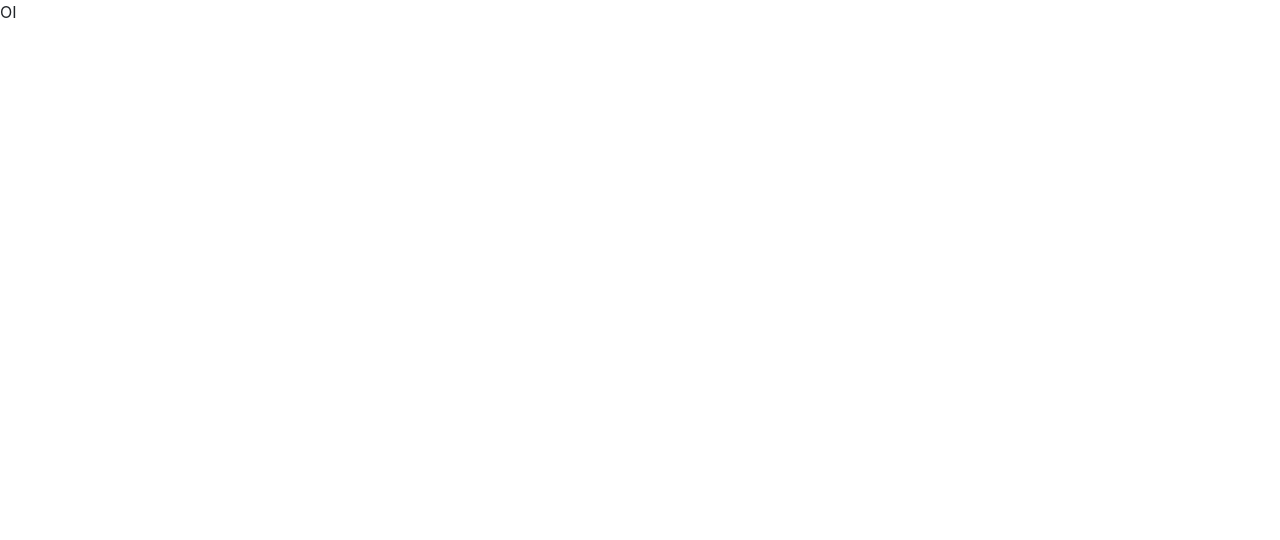
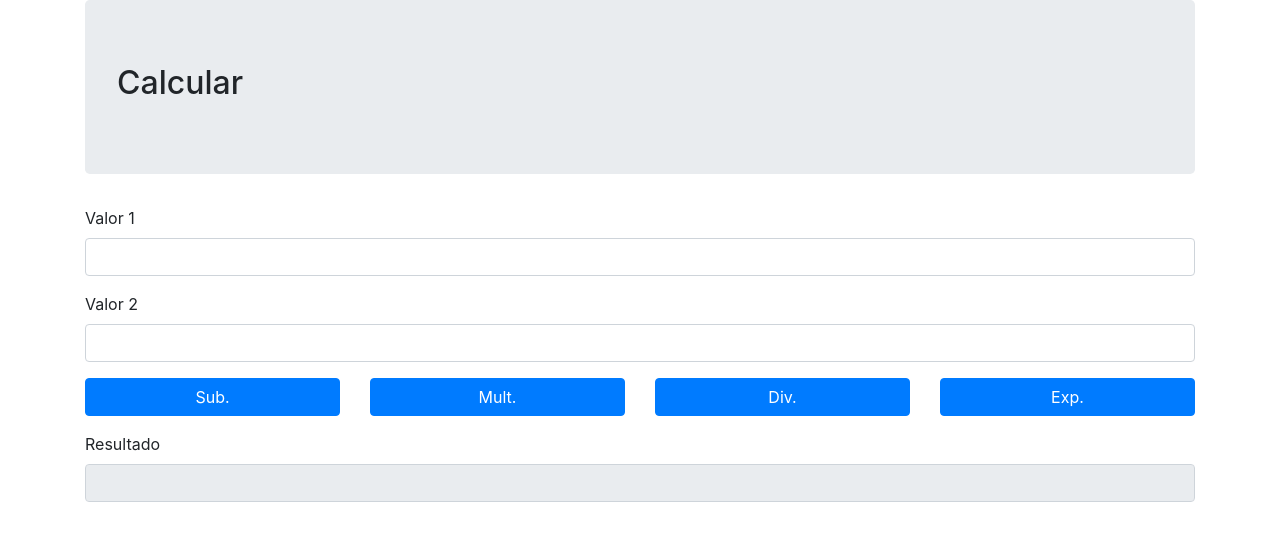
Before and after one commit to beatrizsibilio/pamAula01, a website: page www/index.html in a window 1280 px wide. Drawn offline with Linux system fonts and the light colour scheme.

Commit message:
layout tela principal

```diff
--- a/www/index.html
+++ b/www/index.html
@@ -14,6 +14,60 @@
   <link rel="stylesheet" href="css/style.css">
 </head>
 <body>
-  OI
+ <div class="container">
+   <div class="row">
+     <div class="col-12">
+       <div class="jumbotron">
+         <h2>Calcular</h2>
+       </div>
+     </div>
+   </div>
+   <div class="row">
+     <div class="col-12">
+       <div class="form-group">
+         <label for="">Valor 1</label>
+         <input type="number" class="form-control" id="valor1"></input>
+       </div>
+     </div>
+   </div>
+   <div class="row">
+     <div class="col-12">
+       <div class="form-group">
+         <label for="">Valor 2</label>
+         <input type="number" class="form-control" id="valor2"></input>
+       </div>
+     </div>
+   </div>
+   <div class="row">
+       <div class="col-3">
+         <div class="form-group">
+           <button class="btn btn-primary btn-block" id="subtrair">Sub.</button>
+        </div>
+      </div>
+      <div class="col-3">
+         <div class="form-group">
+           <button class="btn btn-primary btn-block" id="multiplicar">Mult.</button>
+        </div>
+      </div>
+      <div class="col-3">
+         <div class="form-group">
+           <button class="btn btn-primary btn-block" id="dividir">Div.</button>
+        </div>
+      </div>
+      <div class="col-3">
+         <div class="form-group">
+           <button class="btn btn-primary btn-block" id="exponenciacao">Exp.</button>
+        </div>
+      </div>
+   </div>
+   <div class="row">
+     <div class="col-12">
+       <div class="form-group">
+         <label for="">Resultado</label>
+         <input type="text" class="form-control" readonly id="resultado"></input>
+       </div>
+     </div>
+   </div>
+ </div>
 </body>
 </html>
```
